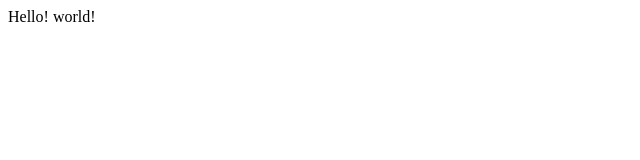
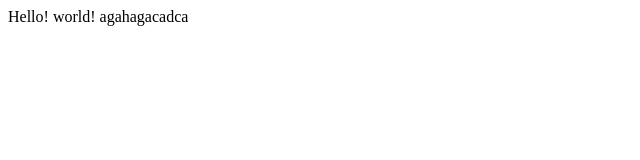
Before and after one commit to emzann816/WD83P, a plain HTML site: page index.html in a window 1280 px wide. Shown: the whole page, without its empty margins (0-640 px from the left). Drawn offline with Linux system fonts and the light colour scheme.

Commit message:
Update index.html

```diff
--- a/index.html
+++ b/index.html
@@ -7,6 +7,6 @@
 </head>
 <body>
     Hello!
-    world!
+    world! agahagacadca
 </body>
 </html>
```
